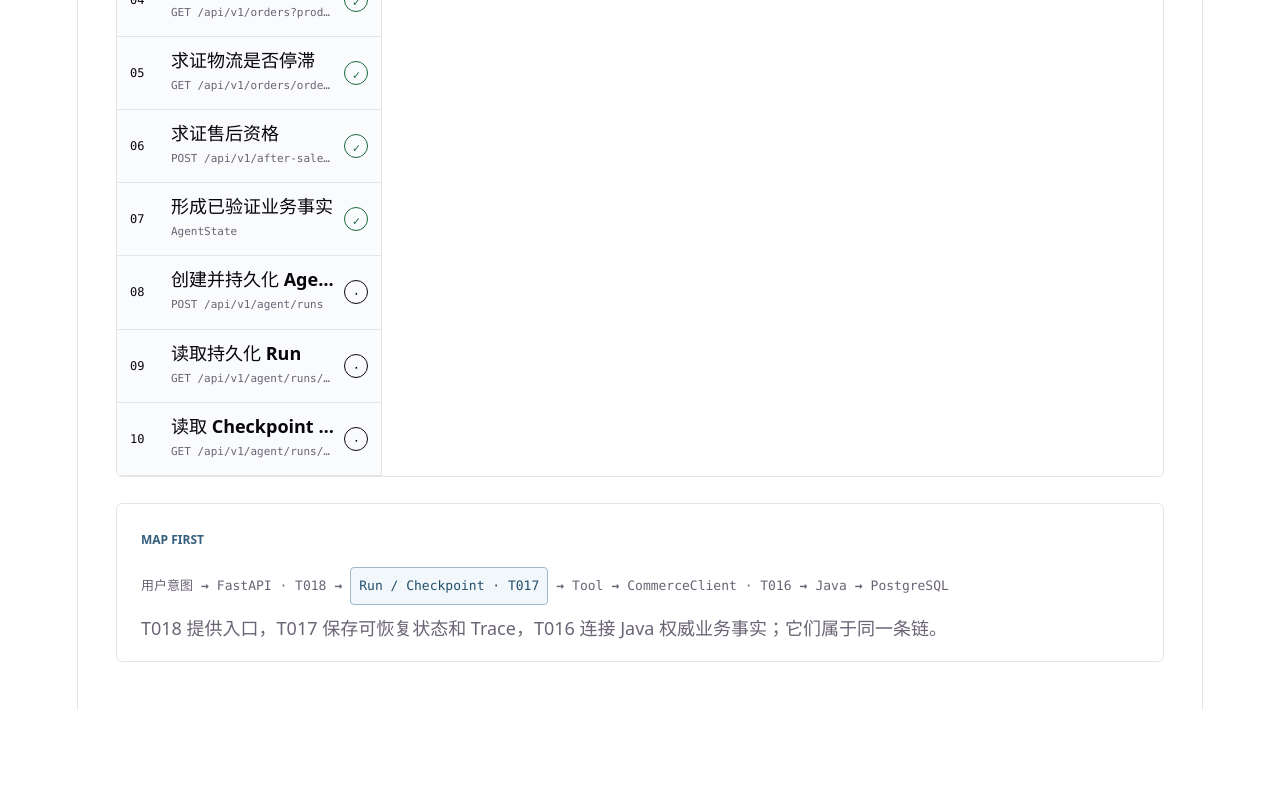
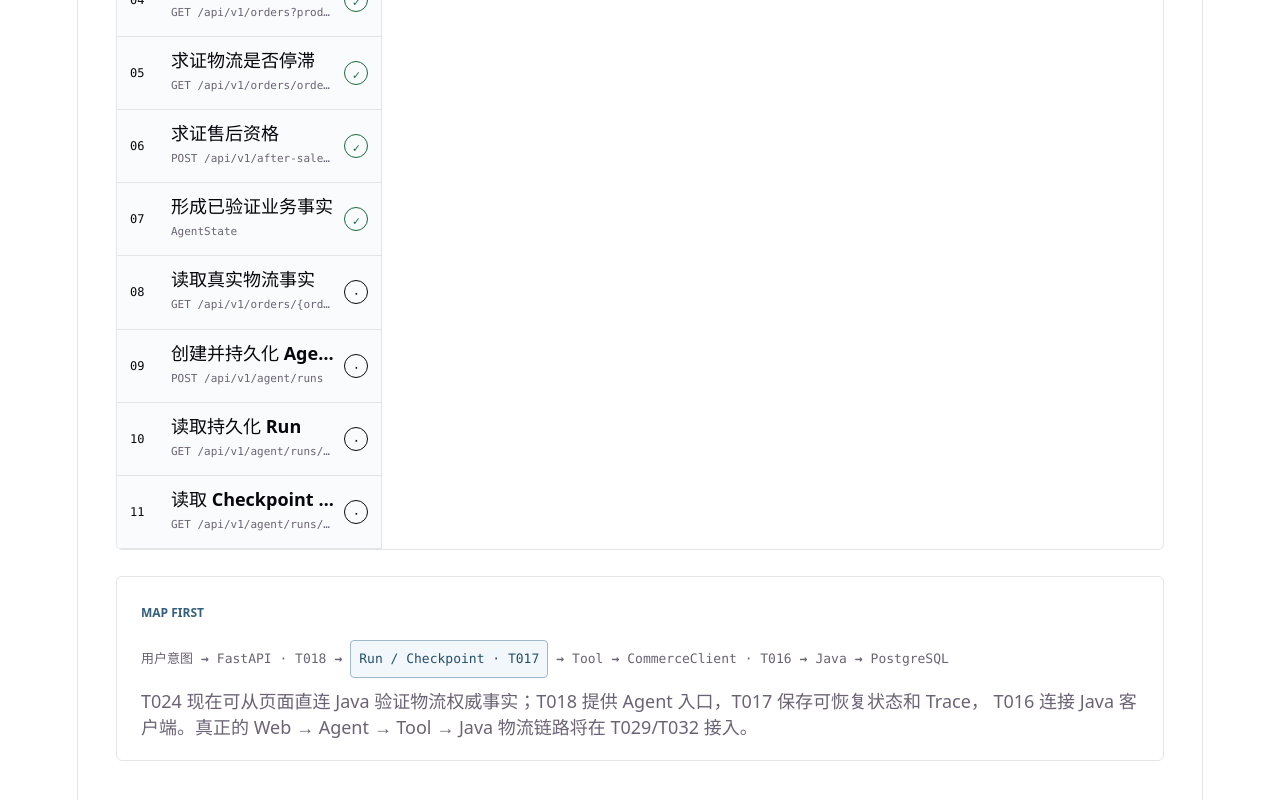
Before and after one commit to seventeen17-source/CommerceAgent, a React (Vite) app in the folder web/: page / in a window 1280 px wide. Shown: the part 956-1756 px from the top of the page. Before the commit the page ends 1666 px from the top, so only its background shows below. Built offline with nearby package versions, Linux system fonts and the light colour scheme.

Commit message:
feat(t024): add live logistics page validation

```diff
--- a/web/src/features/validation/T016FlowPlayground.tsx
+++ b/web/src/features/validation/T016FlowPlayground.tsx
@@ -9,7 +9,7 @@ type ScenarioId =
   | 'trace-mismatch'
 
 type StepStatus = 'pending' | 'success' | 'warning' | 'blocked'
-type LiveStepId = 'create-run' | 'read-run' | 'read-events'
+type LiveStepId = 'read-logistics' | 'create-run' | 'read-run' | 'read-events'
 
 type FlowStep = {
   id: string
@@ -38,7 +38,8 @@ type CallResult =
 
 type CompletedLiveSteps = Record<LiveStepId, boolean>
 
-const API = '/agent/runs'
+const AGENT_API = '/agent/runs'
+const COMMERCE_API = '/commerce/orders'
 
 const scenarios: Scenario[] = [
   { id: 'normal', label: '正常流程', summary: '身份 → 订单 → 物流 → eligibility 全部通过' },
@@ -256,6 +257,18 @@ function buildLiveSteps(completed: CompletedLiveSteps, failedStep: LiveStepId |
 
   return [
     {
+      id: 'read-logistics',
+      live: 'read-logistics',
+      title: '读取真实物流事实',
+      file: 'LogisticsController.java + LogisticsService.java',
+      action: 'GET /api/v1/orders/{orderId}/logistics',
+      input: 'Bearer token + orderId',
+      work: 'T024 通过 Vite dev proxy 直连 Java :8080；Java 从 principal 校验 ownership，再返回权威物流快照和 stalledHours。',
+      output: 'status / signed / lastMeaningfulEventAt / stalledHours',
+      status: statusFor('read-logistics'),
+      note: '这是 T024 的真实 Java API 页面验收，不经过 Agent Tool；真正 Web → Agent → Tool → Java 链路在 T029/T032 接入。',
+    },
+    {
       id: 'create-run',
       live: 'create-run',
       title: '创建并持久化 Agent Run',
@@ -300,8 +313,10 @@ export function T016FlowPlayground() {
   const [token, setToken] = useState('')
   const [message, setMessage] = useState('我的耳机物流很久没动了，能退款吗？')
   const [runId, setRunId] = useState('')
+  const [orderId, setOrderId] = useState('order-001')
   const [result, setResult] = useState<CallResult>({ kind: 'idle' })
   const [completedLiveSteps, setCompletedLiveSteps] = useState<CompletedLiveSteps>({
+    'read-logistics': false,
     'create-run': false,
     'read-run': false,
     'read-events': false,
@@ -324,11 +339,15 @@ export function T016FlowPlayground() {
       })
       return
     }
+    if (step === 'read-logistics' && !orderId.trim()) {
+      setResult({ kind: 'error', step, status: null, detail: '请先填写 orderId。' })
+      return
+    }
     if (step === 'create-run' && !message.trim()) {
       setResult({ kind: 'error', step, status: null, detail: '请先填写用户请求。' })
       return
     }
-    if (step !== 'create-run' && !runId.trim()) {
+    if (step !== 'read-logistics' && step !== 'create-run' && !runId.trim()) {
       setResult({
         kind: 'error',
         step,
@@ -339,11 +358,13 @@ export function T016FlowPlayground() {
     }
 
     const path =
-      step === 'create-run'
-        ? API
-        : step === 'read-run'
-          ? `${API}/${runId.trim()}`
-          : `${API}/${runId.trim()}/events`
+      step === 'read-logistics'
+        ? `${COMMERCE_API}/${encodeURIComponent(orderId.trim())}/logistics`
+        : step === 'create-run'
+          ? AGENT_API
+          : step === 'read-run'
+            ? `${AGENT_API}/${runId.trim()}`
+            : `${AGENT_API}/${runId.trim()}/events`
     const init: RequestInit =
       step === 'create-run'
         ? { method: 'POST', body: JSON.stringify({ message: message.trim() }) }
@@ -404,6 +425,7 @@ export function T016FlowPlayground() {
           <span className="capability-badge mock">T016 · MOCK FLOW</span>
           <span className="capability-badge persisted">T017 · PERSISTED</span>
           <span className="capability-badge live">T018 · LIVE API</span>
+          <span className="capability-badge live">T024 · LIVE JAVA</span>
         </div>
       </header>
 
@@ -520,7 +542,17 @@ export function T016FlowPlayground() {
                         className="validation-token"
                       />
 
-                      {step.live === 'create-run' ? (
+                      {step.live === 'read-logistics' ? (
+                        <>
+                          <label htmlFor="live-order-id">orderId</label>
+                          <input
+                            id="live-order-id"
+                            value={orderId}
+                            onChange={(event) => setOrderId(event.target.value)}
+                            placeholder="例如 order-001"
+                          />
+                        </>
+                      ) : step.live === 'create-run' ? (
                         <>
                           <label htmlFor="live-user-request">User request</label>
                           <textarea
@@ -625,7 +657,10 @@ export function T016FlowPlayground() {
           <span className="focus-node">Run / Checkpoint · T017</span><b>→</b><span>Tool</span><b>→</b>
           <span>CommerceClient · T016</span><b>→</b><span>Java</span><b>→</b><span>PostgreSQL</span>
         </div>
-        <p>T018 提供入口，T017 保存可恢复状态和 Trace，T016 连接 Java 权威业务事实；它们属于同一条链。</p>
+        <p>
+          T024 现在可从页面直连 Java 验证物流权威事实；T018 提供 Agent 入口，T017 保存可恢复状态和 Trace，
+          T016 连接 Java 客户端。真正的 Web → Agent → Tool → Java 物流链路将在 T029/T032 接入。
+        </p>
       </section>
     </main>
   )
```
